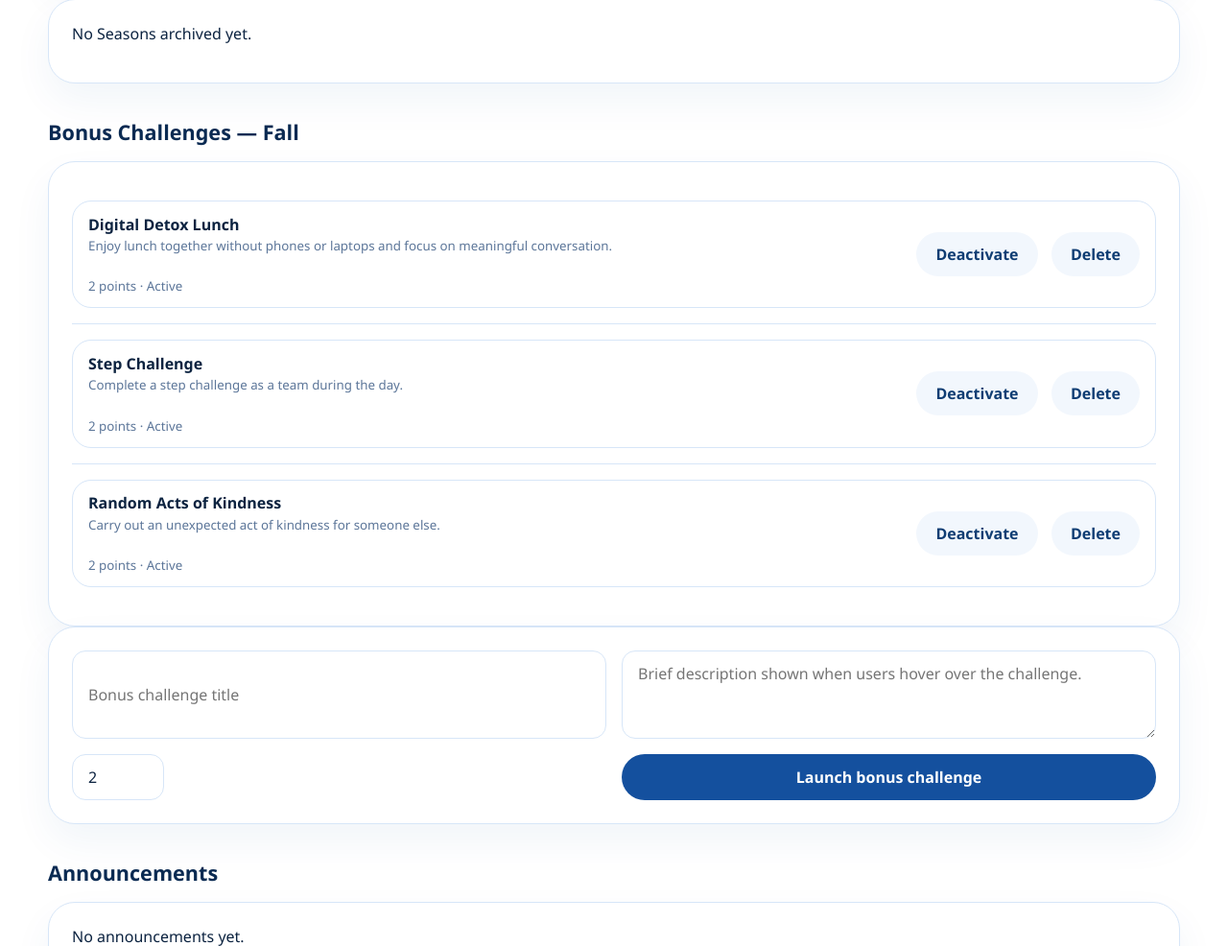
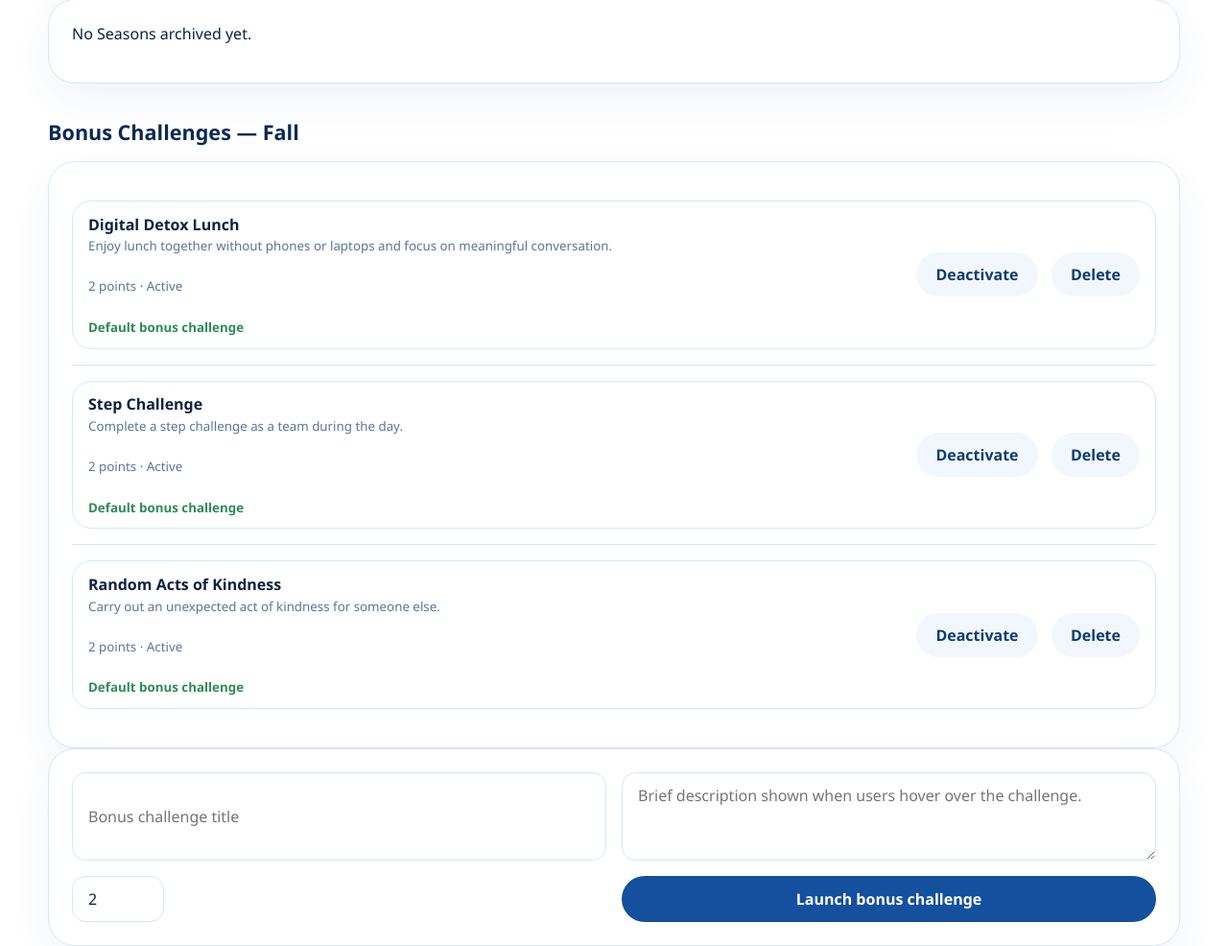
Before and after one commit to IrinaIzq/well-being-ambassadors, a Flask app: page /admin/ in a window 1280 px wide. Shown: the part 532-1518 px from the top of the page at 96% size. Run offline with Flask 3, Linux system fonts and the light colour scheme; a user stored in the database is signed in; data comes from the database, SQL or seed files in the repository; data that the repository does not hold is empty.

Commit message:
Team bonus challenges only visible for the team & Added people's names to ranking

```diff
--- a/app/admin/routes.py
+++ b/app/admin/routes.py
@@ -38,7 +38,13 @@ def admin_dashboard():
         season=season,
         seasons=SEASONS,
         current_year=date.today().year,
-        bonus_challenges=BonusChallenge.query.filter_by(season=season).order_by(BonusChallenge.created_at.asc()).all(),
+        bonus_challenges=(
+            BonusChallenge.query
+            .filter_by(season=season)
+            .order_by(BonusChallenge.created_at.asc())
+            .all()
+        ),
+        teams=Team.query.all(),
         announcements=Announcement.query.order_by(Announcement.created_at.desc()).all(),
         hall_of_fame_entries=HallOfFameEntry.query.order_by(
             HallOfFameEntry.year.desc(), HallOfFameEntry.category.asc()
--- a/app/main/routes.py
+++ b/app/main/routes.py
@@ -11,19 +11,17 @@ import uuid
 
 
 def get_active_bonus_challenges(season, team_id=None):
-    """Return the default bonus challenges plus any custom ones created by
-    the current team."""
     ensure_default_bonus_challenges(season)
 
-    query = BonusChallenge.query.filter(
-        BonusChallenge.season == season,
-        BonusChallenge.active == True,
+    query = BonusChallenge.query.filter_by(
+        season=season,
+        active=True
     )
 
     if team_id is not None:
         query = query.filter(
-            (BonusChallenge.created_by_team_id == None)
-            | (BonusChallenge.created_by_team_id == team_id)
+            (BonusChallenge.created_by_team_id == None) |
+            (BonusChallenge.created_by_team_id == team_id)
         )
 
     return query.order_by(BonusChallenge.created_at.asc()).all()
@@ -54,8 +52,12 @@ def ensure_default_bonus_challenges(season):
 def get_team_points(team, season):
     points = 0
     bonus_keys = {
-        challenge.key
-        for challenge in BonusChallenge.query.filter_by(season=season).all()
+        c.key
+        for c in BonusChallenge.query.filter(
+            BonusChallenge.season == season,
+            (BonusChallenge.created_by_team_id == None) |
+            (BonusChallenge.created_by_team_id == team.id)
+        )
     }
     bonus_points_by_key = {
         challenge.key: challenge.points
--- a/app/models.py
+++ b/app/models.py
@@ -99,6 +99,11 @@ class BonusChallenge(db.Model):
         nullable=True,
     )
 
+    created_by_team = db.relationship(
+        "Team",
+        foreign_keys=[created_by_team_id],
+    )
+
     approved = db.Column(
         db.Boolean,
         nullable=False,
--- a/app/templates/admin.html
+++ b/app/templates/admin.html
@@ -76,17 +76,49 @@
         {% for challenge in bonus_challenges %}
         <article class="admin-team">
             <div class="ranking-row">
+
                 <div>
                     <strong>{{ challenge.title }}</strong><br>
+
                     <small>{{ challenge.description }}</small><br>
-                    <small>{{ challenge.points }} points · {{ "Active" if challenge.active else "Inactive" }}</small>
+
+                    <small>
+                        {{ challenge.points }} points ·
+                        {{ "Active" if challenge.active else "Inactive" }}
+                    </small>
+
+                    {% if challenge.created_by_team_id %}
+                        {% set creator = teams|selectattr("id","equalto",challenge.created_by_team_id)|first %}
+                        <br>
+                        <small style="color:#1c6bd6;font-weight:700;">
+                            Team challenge · {{ creator.name if creator else "Unknown team" }}
+                        </small>
+                    {% else %}
+                        <br>
+                        <small style="color:#2e8b57;font-weight:700;">
+                            Default bonus challenge
+                        </small>
+                    {% endif %}
                 </div>
-                <form method="post" action="{{ url_for('admin.toggle_bonus_challenge', challenge_id=challenge.id) }}">
-                    <button class="button ghost" type="submit">{{ "Deactivate" if challenge.active else "Activate" }}</button>
+
+                {% if not challenge.created_by_team_id %}
+                <form method="post"
+                    action="{{ url_for('admin.toggle_bonus_challenge',
+                                        challenge_id=challenge.id) }}">
+                    <button class="button ghost" type="submit">
+                        {{ "Deactivate" if challenge.active else "Activate" }}
+                    </button>
                 </form>
-                <form method="post" action="{{ url_for('admin.delete_bonus_challenge', challenge_id=challenge.id) }}">
-                    <button class="button ghost" type="submit">Delete</button>
+                {% endif %}
+
+                <form method="post"
+                    action="{{ url_for('admin.delete_bonus_challenge',
+                                        challenge_id=challenge.id) }}">
+                    <button class="button ghost" type="submit">
+                        Delete
+                    </button>
                 </form>
+
             </div>
         </article>
         {% else %}
```
Also changed, not shown: app/templates/home.html (+10 -1 lines).
